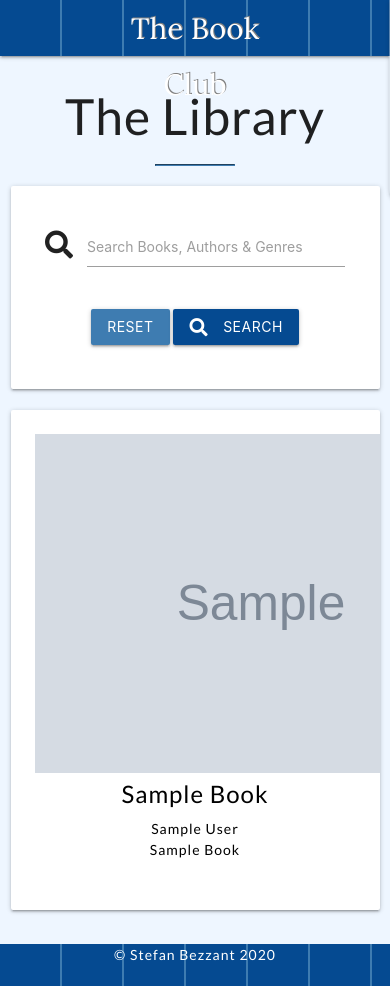
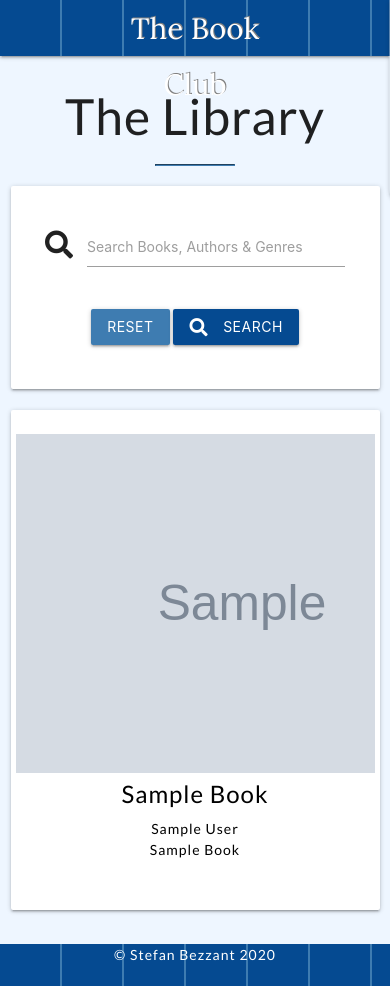
Before and after one commit to stefbez/the-book-club, a Flask app: page / in a window 390 px wide. Run offline with Flask 2, Linux system fonts and the light colour scheme; grey boxes marked "Sample" are stand-in pictures; a database or web service that is not in the repository returns one stand-in record (values such as "Sample title"); some libraries are stand-ins or nearby versions.

Commit message:
Add styling to the cards in the library to truncate text over 2 lines and to allow small screens to see images more clearly

```diff
--- a/static/css/style.css
+++ b/static/css/style.css
@@ -113,8 +113,12 @@ a.modal-trigger.dark-btn,
 
 /* Book Cards */
 
-.book-card-content{
+div.card-content.book-card-content{
     height: 100%;
+    padding-left: 0px;
+    padding-right: 0px;
+    margin-left: 5px;
+    margin-right: 5px;
 }
 
 .book-card-img{
@@ -201,6 +205,16 @@ h3{
     padding-left: 10px;
 }
 
+/* Truncate over 2 lines -- Code below found here: https://dropshado.ws/post/1015351370/webkit-line-clamp */
+
+.card a span.card-title.truncate-special{
+    overflow: hidden;
+    text-overflow: ellipsis;
+    display: -webkit-box;
+    -webkit-line-clamp: 2;
+    -webkit-box-orient: vertical;
+}
+
 /* For footer - From https://www.freecodecamp.org/news/how-to-keep-your-footer-where-it-belongs-59c6aa05c59c/*/
 
 #page-container {
--- a/templates/library.html
+++ b/templates/library.html
@@ -40,7 +40,7 @@
                         <!-- <a class="btn-floating halfway-fab waves-effect waves-light red"><i class="material-icons">add</i></a> -->
 
 
-                        <span class="card-title">{{ book.book_title|title() }}</span>
+                        <span class="card-title truncate-special">{{ book.book_title|title() }}</span>
                         <p>{{ book.book_author|title() }}</p>
                         <p>{{ book.genre_name|title() }}</p>
                     </a>
```
